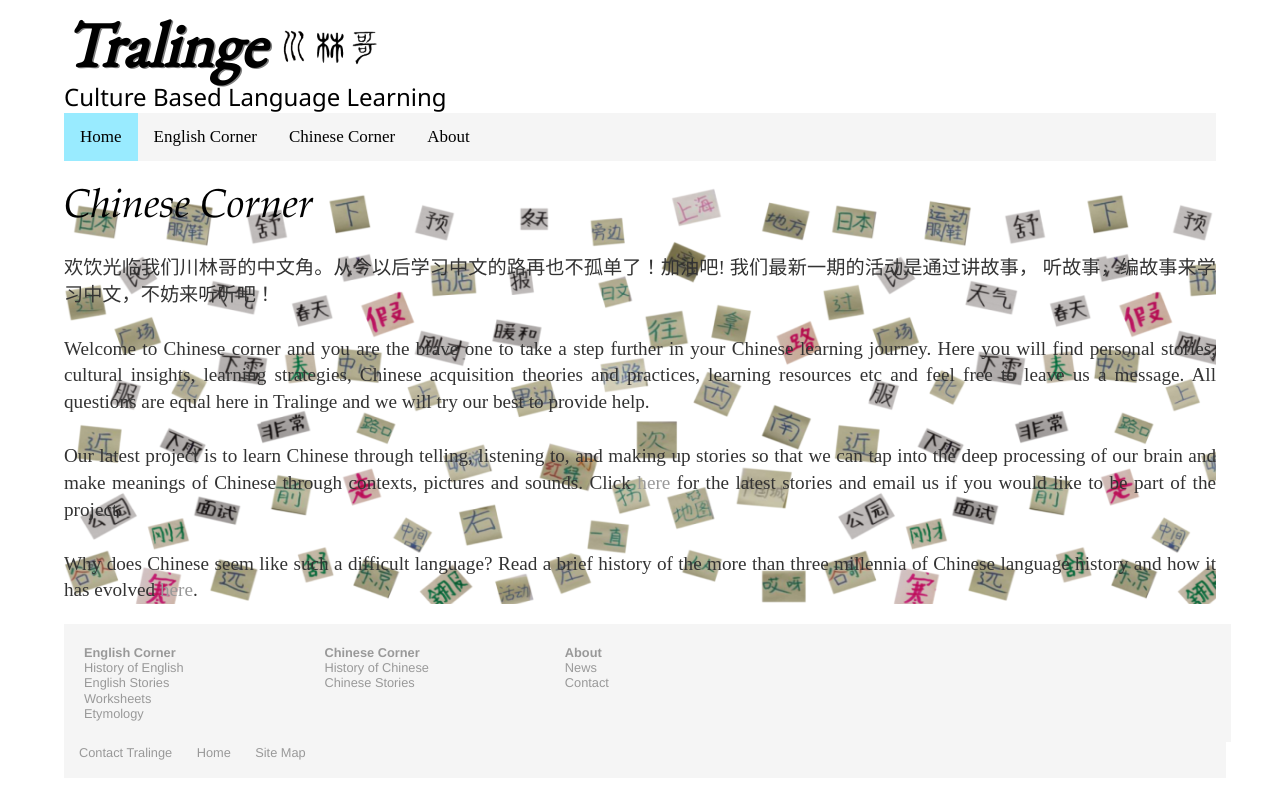
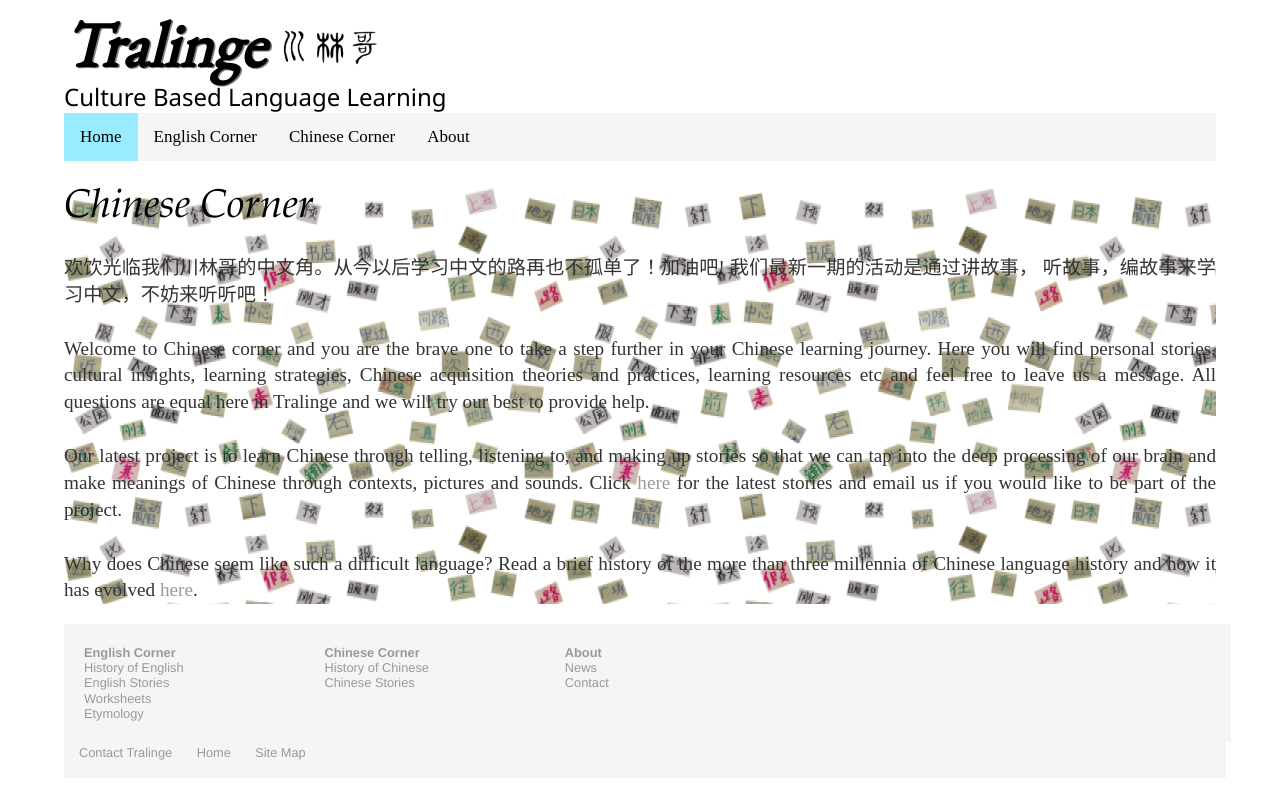
Before and after one commit to Tralinge/tralinge.github.io, a Jekyll site: the page built from chinese_corner/back1.html, in a window 1280 px wide. Shown: the top 799 px of the page. Built offline with Jekyll 4.4.1, drawn with Linux system fonts in a browser that asks for light colours.

Commit message:
Update back1.html

```diff
--- a/chinese_corner/back1.html
+++ b/chinese_corner/back1.html
@@ -2,7 +2,7 @@
 layout: default
 title: Chinese Corner | Tralinge
 ---
-<div style="background-image: url('https://www.tralinge.com/media/background/yb4.png');">
+<div style="background-image: url('https://www.tralinge.com/media/background/yb5.png');">
 	<h1>Chinese Corner</h1>
 
 	<p>
```
